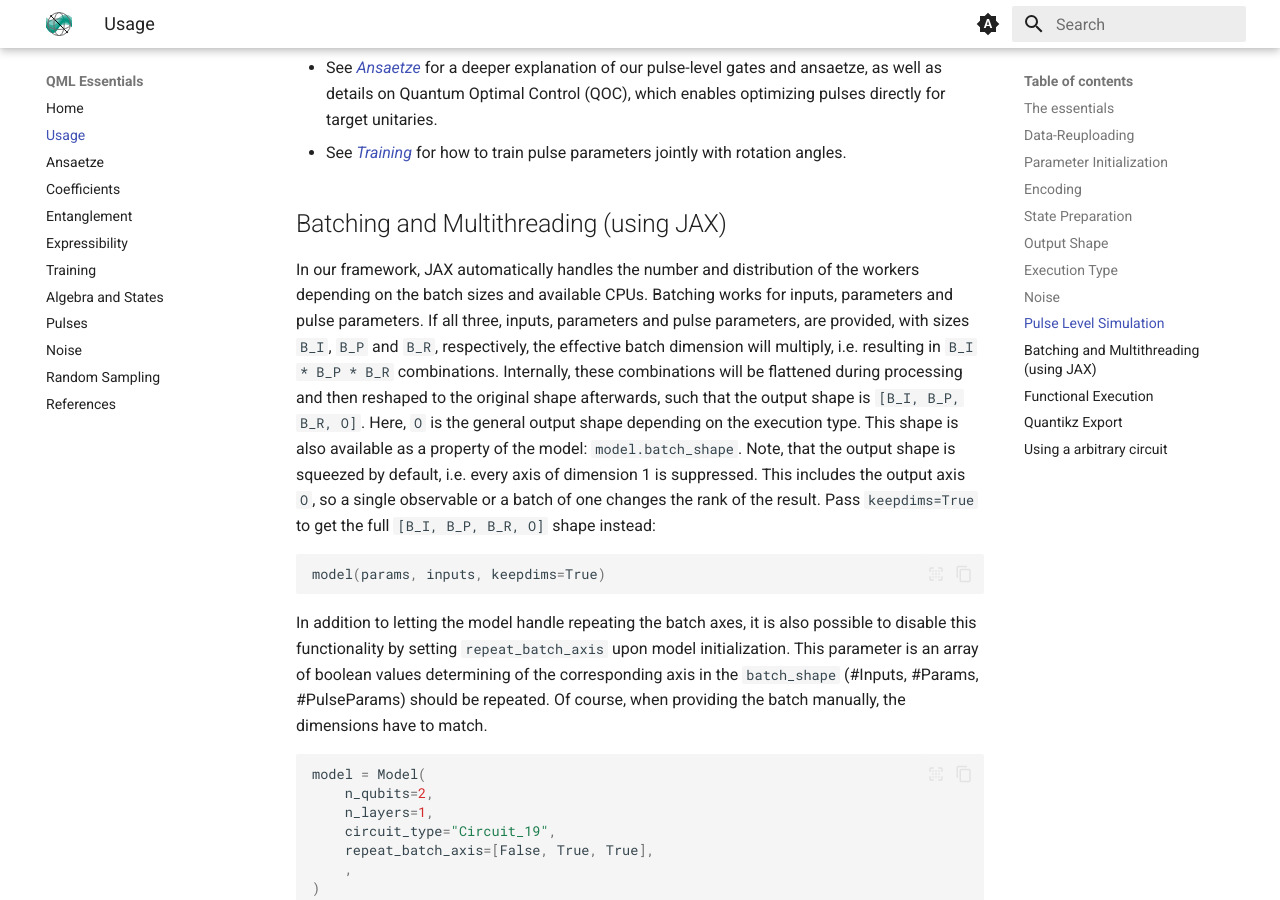
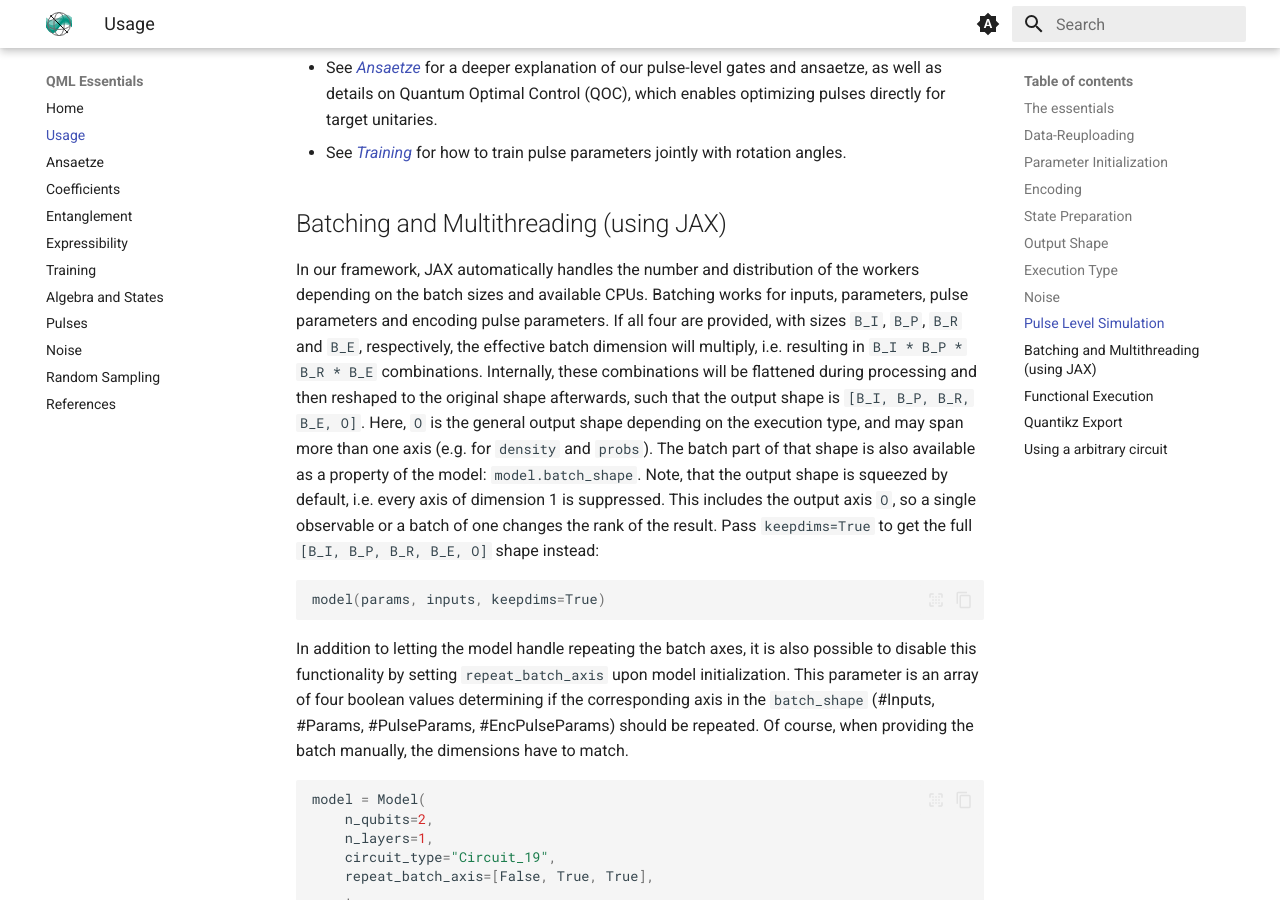
Before and after one commit to cirKITers/qml-essentials, an MkDocs documentation site: the page built from docs/usage.md, in a window 1280 px wide and 900 px high, scrolled down 7860 px. Built offline with MkDocs 1.6.1 and Material for MkDocs 9.7.7, drawn with Linux system fonts in a browser that asks for light colours; emoji names are drawn with the system emoji font.

Commit message:
fixed axis description
Signed-off-by: lc3267 <lc3267@kit.edu>

````diff
--- a/docs/usage.md
+++ b/docs/usage.md
@@ -272,21 +272,21 @@ For more details:
 ## Batching and Multithreading (using JAX)
 
 In our framework, JAX automatically handles the number and distribution of the workers depending on the batch sizes and available CPUs.
-Batching works for inputs, parameters and pulse parameters.
-If all three, inputs, parameters and pulse parameters, are provided, with sizes `B_I`, `B_P` and `B_R`, respectively, the effective batch dimension will multiply, i.e. resulting in `B_I * B_P * B_R` combinations.
-Internally, these combinations will be flattened during processing and then reshaped to the original shape afterwards, such that the output shape is `[B_I, B_P, B_R, O]`.
-Here, `O` is the general output shape depending on the execution type.
-This shape is also available as a property of the model: `model.batch_shape`.
+Batching works for inputs, parameters, pulse parameters and encoding pulse parameters.
+If all four are provided, with sizes `B_I`, `B_P`, `B_R` and `B_E`, respectively, the effective batch dimension will multiply, i.e. resulting in `B_I * B_P * B_R * B_E` combinations.
+Internally, these combinations will be flattened during processing and then reshaped to the original shape afterwards, such that the output shape is `[B_I, B_P, B_R, B_E, O]`.
+Here, `O` is the general output shape depending on the execution type, and may span more than one axis (e.g. for `density` and `probs`).
+The batch part of that shape is also available as a property of the model: `model.batch_shape`.
 Note, that the output shape is squeezed by default, i.e. every axis of dimension 1 is suppressed.
 This includes the output axis `O`, so a single observable or a batch of one changes the rank of the result.
-Pass `keepdims=True` to get the full `[B_I, B_P, B_R, O]` shape instead:
+Pass `keepdims=True` to get the full `[B_I, B_P, B_R, B_E, O]` shape instead:
 
 ```python
 model(params, inputs, keepdims=True)
 ```
 
 In addition to letting the model handle repeating the batch axes, it is also possible to disable this functionality by setting `repeat_batch_axis` upon model initialization.
-This parameter is an array of boolean values determining of the corresponding axis in the `batch_shape` (#Inputs, #Params, #PulseParams) should be repeated.
+This parameter is an array of four boolean values determining if the corresponding axis in the `batch_shape` (#Inputs, #Params, #PulseParams, #EncPulseParams) should be repeated.
 Of course, when providing the batch manually, the dimensions have to match.
 
 ```python
````
Also changed, not shown: 1 other file.
